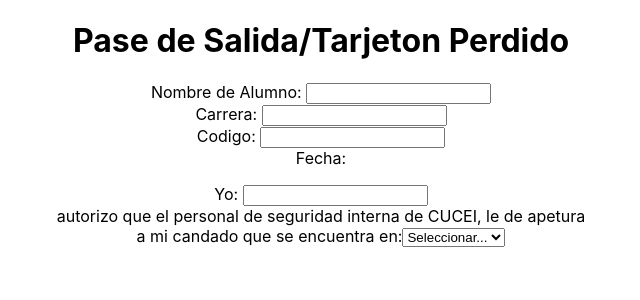
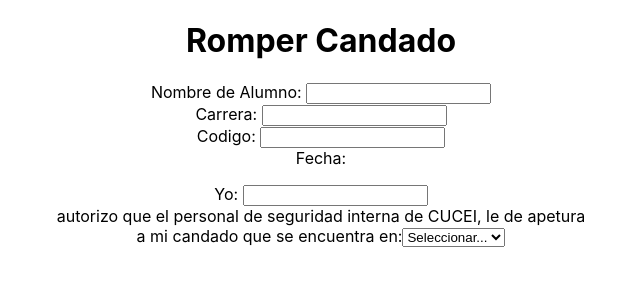
Before and after one commit to tonkiuter/Modular21b, a React (Create React App) app in the folder React/seguridadreact/: page / in a window 1280 px wide. Shown: the top 300 px of the page, without its empty margins (319-959 px from the left). Built offline with nearby package versions, Linux system fonts and the light colour scheme.

Commit message:
Update RomperCandado.js

```diff
--- a/React/seguridadreact/src/Components/RomperCandado.js
+++ b/React/seguridadreact/src/Components/RomperCandado.js
@@ -5,7 +5,7 @@ class RomperCandado extends Component{
     render(){
         return (
             <div>
-            <h1 class="display-3">Pase de Salida/Tarjeton Perdido</h1>
+            <h1 class="display-3">Romper Candado</h1>
             <form class="needs-validation">
                 <div class="container">
                     <div class="row">
```
